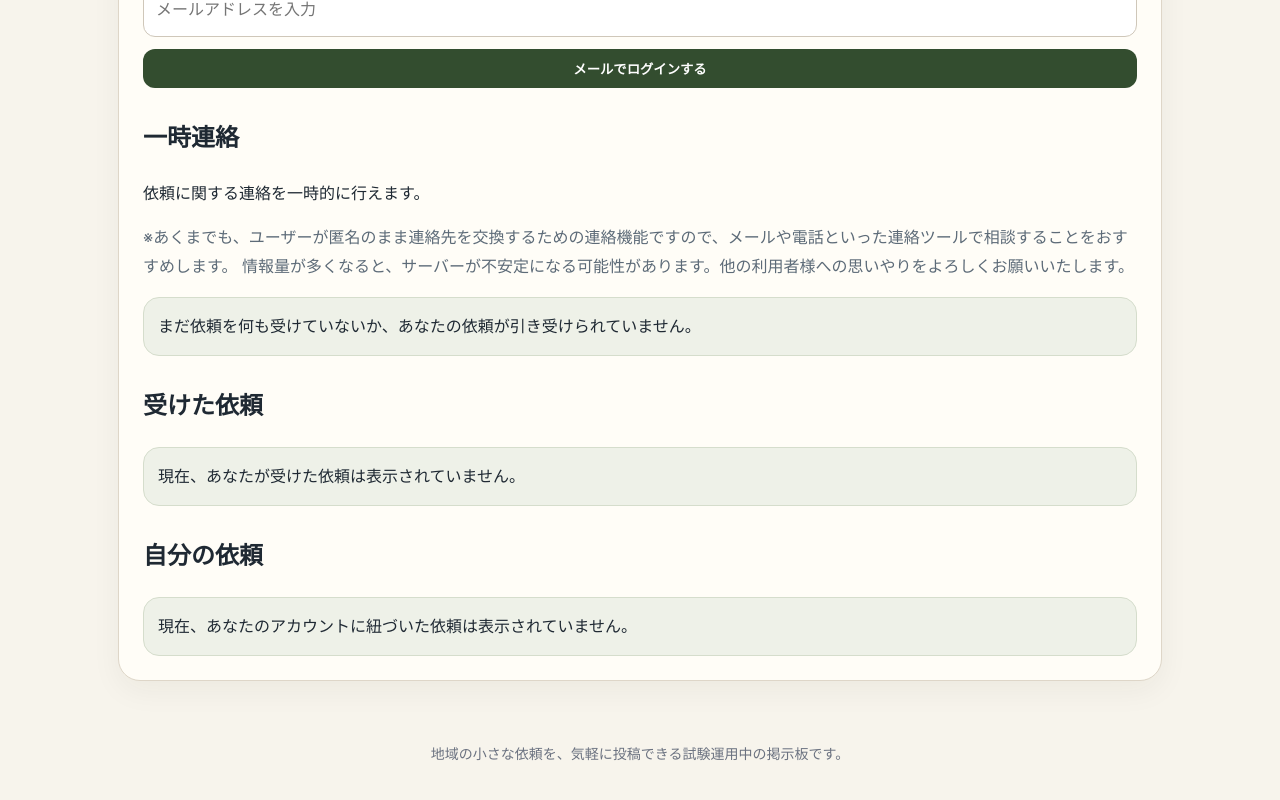
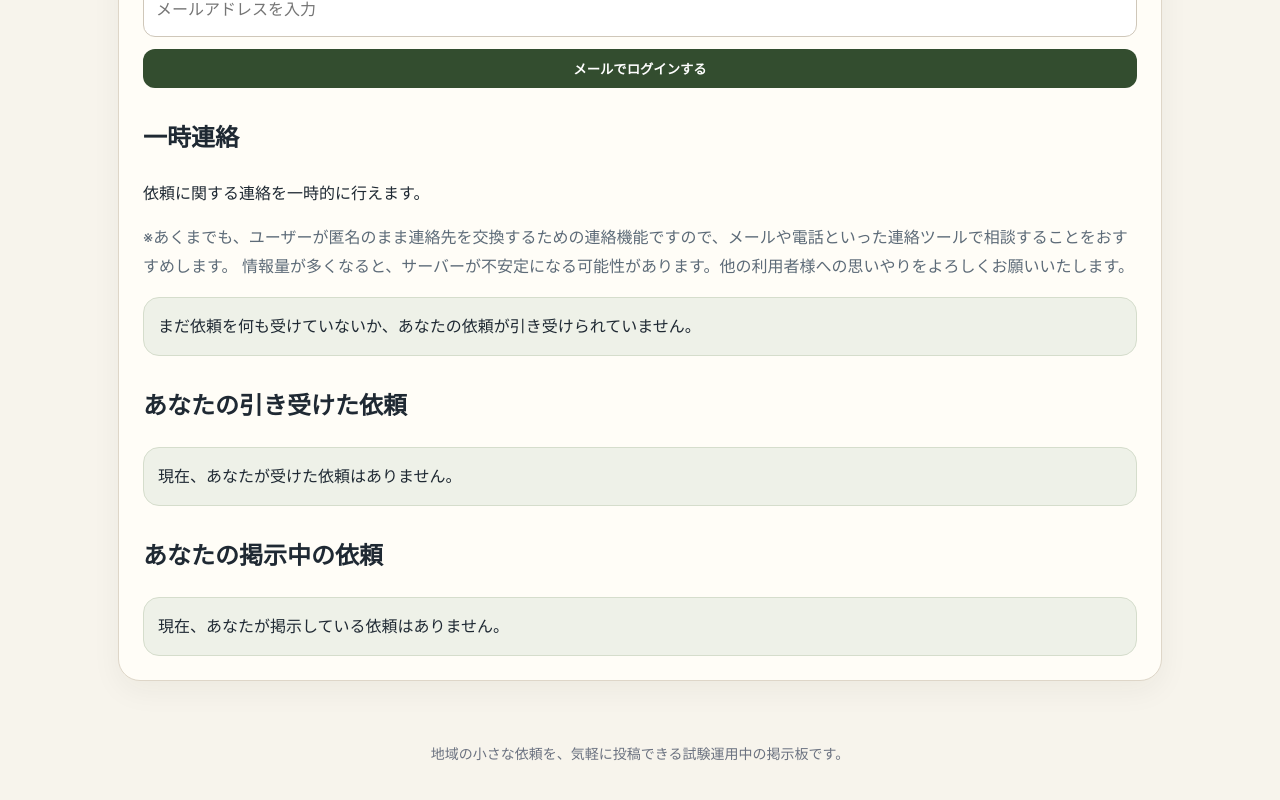
Before and after one commit to free-request-board/free-request-board, a Next.js app in the folder free-request-board-initial/: page /account in a window 1280 px wide. Shown: the part 554-1354 px from the top of the page. Built offline with nearby package versions, Linux system fonts and the light colour scheme; no server answers.

Commit message:
Update page.tsx

```diff
--- a/free-request-board-initial/app/account/page.tsx
+++ b/free-request-board-initial/app/account/page.tsx
@@ -25,16 +25,16 @@ export default function AccountPage() {
 </section>
 
       <section id="accepted-requests" className="account-section">
-        <h2>受けた依頼</h2>
+        <h2>あなたの引き受けた依頼</h2>
         <div className="notice">
-          現在、あなたが受けた依頼は表示されていません。
+          現在、あなたが受けた依頼はありません。
         </div>
       </section>
 
       <section id="my-requests" className="account-section">
-        <h2>自分の依頼</h2>
+        <h2>あなたの掲示中の依頼</h2>
         <div className="notice">
-          現在、あなたのアカウントに紐づいた依頼は表示されていません。
+          現在、あなたが掲示している依頼はありません。
         </div>
       </section>
     </main>
```
